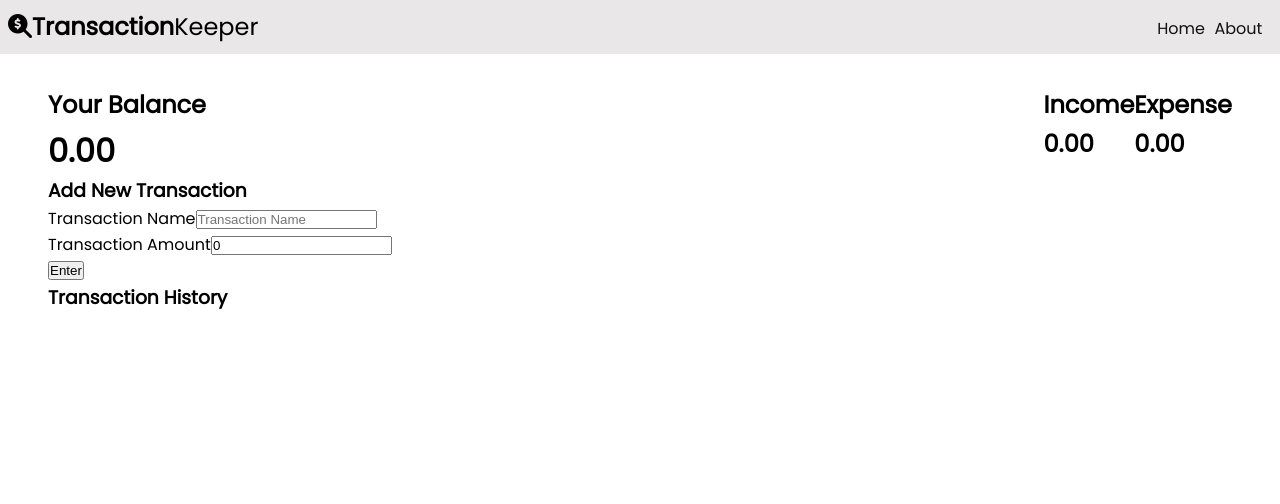
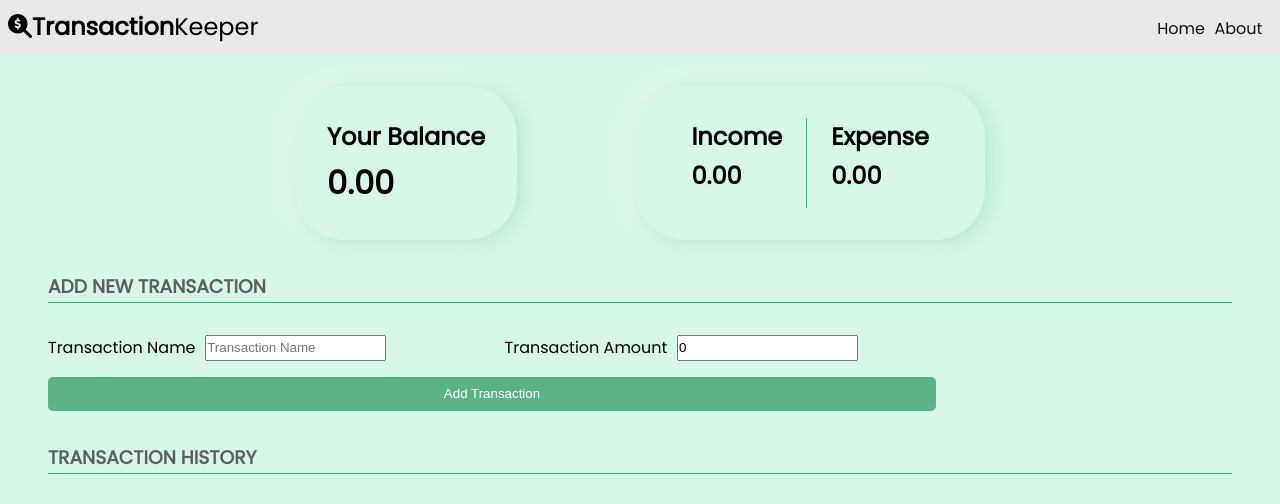
Before and after one commit to RyanHallgarth/transaction-keeper, a React (Create React App) app: page / in a window 1280 px wide. Shown: the top 504 px of the page. Built offline with nearby package versions, Linux system fonts and the light colour scheme.

Commit message:
Styling: element placement / color

```diff
--- a/src/App.css
+++ b/src/App.css
@@ -1,5 +1,4 @@
-@import url('https://fonts.googleapis.com/css2?family=Poppins&display=swap');
-
+@import url("https://fonts.googleapis.com/css2?family=Poppins&display=swap");
 
 /* Basic Reset */
 * {
@@ -12,6 +11,14 @@ body {
   font-family: "Poppins", sans-serif;
   font-size: 1rem;
   line-height: 1.6;
+  background-color: #d6f7e8;
+}
+
+h3 {
+  border-bottom: 1px solid rgb(26, 197, 112);
+  margin: 2rem 0;
+  text-transform: uppercase;
+  color: rgb(95, 95, 95);
 }
 
 .navbar ul {
@@ -29,8 +36,6 @@ body {
   color: #111;
 }
 
-
-
 /* Title / "logo" */
 
 .keeper {
@@ -45,7 +50,6 @@ body {
   justify-content: space-between;
   padding: 0.5rem;
   background-color: rgb(233, 231, 231);
-
 }
 
 .container {
@@ -54,18 +58,71 @@ body {
 
 .top {
   display: flex;
-  justify-content: space-between;
+  justify-content: center;
+}
+
+.top .balance {
+  margin-right: 10%;
 }
 
 .inc-exp-container {
   display: flex;
+  border-radius: 50px;
+  box-shadow: 4px 2px 20px #abe2c9, -4px -2px 20px mintcream;
+  padding: 2rem;
+}
+
+.inc-exp-container > div {
+  padding: 0 1.5rem;
+}
+
+.inc-exp-container .income {
+  border-right: 1px solid rgb(26, 197, 112);
+}
+
+.balance {
+  border-radius: 50px;
+  background: #d6f7e8;
+  box-shadow: 4px 2px 20px #abe2c9, -4px -2px 20px mintcream;
+  padding: 2rem;
 }
 
 .list li {
   display: flex;
   width: 100%;
   justify-content: space-between;
-  border: 1px solid #333;
+  border-radius: 5px;
+  border: 1px solid rgb(39, 85, 71);
   padding: 0.6rem;
   margin: 1rem 0;
 }
+
+.form-control {
+  display: flex;
+  justify-content: left;
+}
+
+.form-control input[type="text"] {
+  margin-right: 10%;
+}
+
+label {
+  margin-right: 0.6rem;
+}
+
+.add-btn {
+  width: 75%;
+  display: block;
+  margin-top: 1rem;
+  padding: 0.6rem;
+  border: none;
+  color: #fff;
+  background-color: rgb(92, 179, 135);
+  border-radius: 5px;
+}
+
+.add-btn:hover {
+  color: rgb(92, 179, 135);
+  background-color: mintcream;
+  border: 1px solid rgb(92, 179, 135);
+}
--- a/src/components/AddTransaction.js
+++ b/src/components/AddTransaction.js
@@ -1,17 +1,13 @@
-import React, { useState, useContext } from 'react'
-import { GlobalContext } from '../context/GlobalState';
+import React, { useState, useContext } from "react";
+import { GlobalContext } from "../context/GlobalState";
 
 const AddTransaction = () => {
-
-    const [name, setName] = useState('');
+  const [name, setName] = useState("");
   const [amount, setAmount] = useState(0);
 
   const { addTransaction } = useContext(GlobalContext);
 
-
-
   const onSubmit = (e) => {
-
     e.preventDefault();
 
     const newTransaction = {
@@ -20,35 +16,38 @@ const AddTransaction = () => {
       amount: +amount,
     };
 
-        setName('');
+    setName("");
     setAmount(0);
 
     addTransaction(newTransaction);
-
-    }
-
-
-
+  };
 
   return (
     <div>
       <h3>Add New Transaction</h3>
 
       <form onSubmit={onSubmit}>
-                <div className="form-control">
-                    <label htmlFor="name">Transaction Name</label>
-                    <input type="text" value={name} onChange={(e) => setName(e.target.value)} placeholder="Transaction Name" />
+        <div className='form-control'>
+          <label htmlFor='name'>Transaction Name</label>
+          <input
+            type='text'
+            value={name}
+            onChange={(e) => setName(e.target.value)}
+            placeholder='Transaction Name'
+          />
+
+          <label htmlFor='amount'>Transaction Amount</label>
+          <input
+            type='number'
+            value={amount}
+            onChange={(e) => setAmount(e.target.value)}
+            placeholder='Enter Transaction Amount'
+          />
         </div>
-                <div className="form-control">
-                    <label htmlFor="amount">Transaction Amount</label>
-                    <input type="number" value={amount} onChange={(e) => setAmount(e.target.value)} placeholder="Enter Transaction Amount" />
+        <button className='add-btn'>Add Transaction</button>
+      </form>
     </div>
-                <button>Enter</button>
+  );
+};
 
-            </form>
-
-        </div>
-    )
-}
-
-export default AddTransaction
+export default AddTransaction;
--- a/src/components/Balance.js
+++ b/src/components/Balance.js
@@ -1,20 +1,19 @@
-import React, { useContext } from 'react';
-import { GlobalContext } from '../context/GlobalState';
+import React, { useContext } from "react";
+import { GlobalContext } from "../context/GlobalState";
 
 const Balance = () => {
-
   const { transactions } = useContext(GlobalContext);
 
-    const amountArray = transactions.map(transaction => (transaction.amount));
+  const amountArray = transactions.map((transaction) => transaction.amount);
 
   const balance = amountArray.reduce((acc, num) => (acc += num), 0).toFixed(2);
 
   return (
-        <div>
+    <div className='balance'>
       <h2>Your Balance</h2>
       <h1>{balance}</h1>
     </div>
-    )
-}
+  );
+};
 
-export default Balance
+export default Balance;
--- a/src/components/IncomeExpense.js
+++ b/src/components/IncomeExpense.js
@@ -1,33 +1,24 @@
-import React, { useContext } from 'react';
-import { GlobalContext } from '../context/GlobalState';
+import React, { useContext } from "react";
+import { GlobalContext } from "../context/GlobalState";
 
 const IncomeExpense = () => {
-
   const { transactions } = useContext(GlobalContext);
 
   const amountArray = transactions.map((transaction) => transaction.amount);
 
   const income = amountArray
-    .filter((num) => num > 0 )
+    .filter((num) => num > 0)
     .reduce((acc, num) => (acc += num), 0)
     .toFixed(2);
 
   const expense = amountArray
-    .filter((num) => num < 0 )
+    .filter((num) => num < 0)
     .reduce((acc, num) => (acc += num), 0)
     .toFixed(2);
 
-
-
-
-
-
-
-
-
   return (
-        <div className="inc-exp-container">
-            <div>
+    <div className='inc-exp-container'>
+      <div class='income'>
         <h2>Income</h2>
         <h2>{income}</h2>
       </div>
@@ -35,9 +26,8 @@ const IncomeExpense = () => {
         <h2>Expense</h2>
         <h2>{expense}</h2>
       </div>
+    </div>
+  );
+};
 
-        </div>
-    )
-}
-
-export default IncomeExpense
+export default IncomeExpense;
--- a/src/components/Transaction.js
+++ b/src/components/Transaction.js
@@ -1,15 +1,12 @@
-import React from 'react'
-
+import React from "react";
 
 const Transaction = ({ transaction }) => {
+  return (
+    <li>
+      <p>{transaction.name}</p>
+      <p>{transaction.amount}</p>
+    </li>
+  );
+};
 
-
-    return (
-        <li>
-            {transaction.name}
-            {transaction.amount}
-        </li>
-    )
-}
-
-export default Transaction
+export default Transaction;
```
Lines whose indentation alone changed are shown as unchanged.
